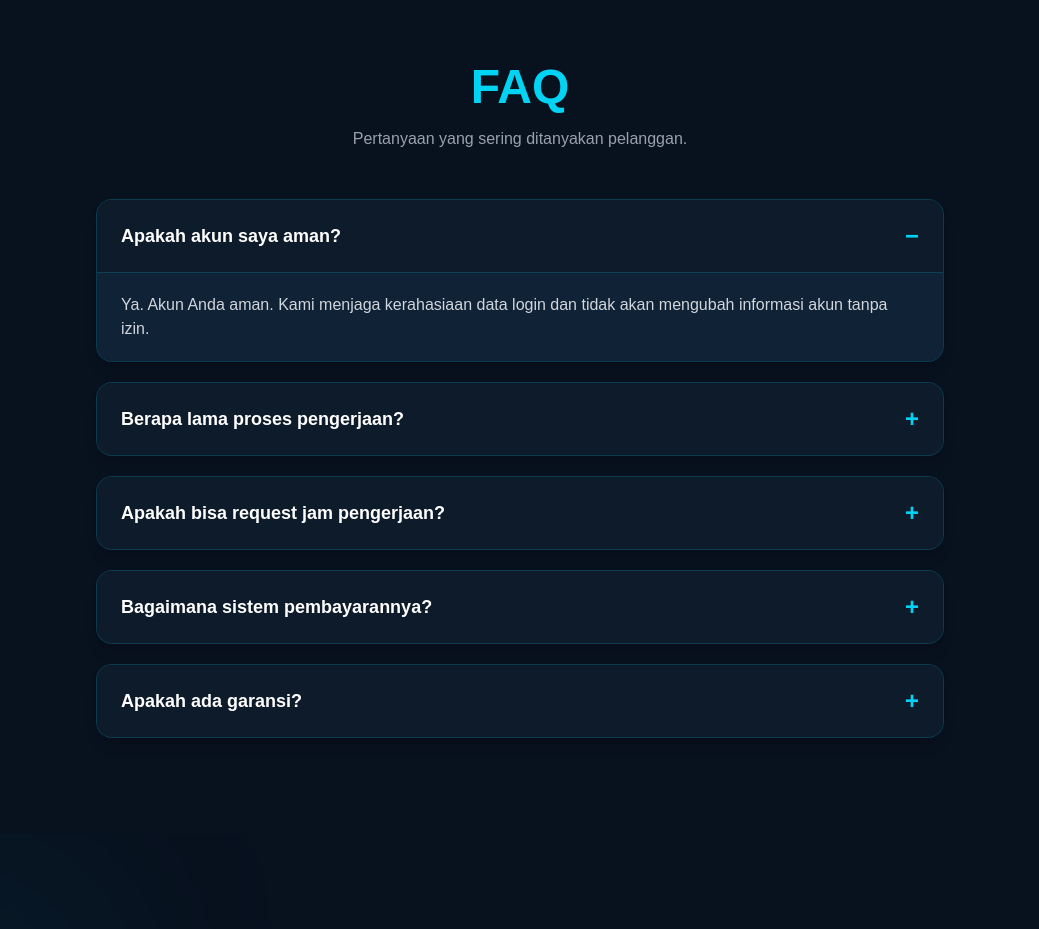
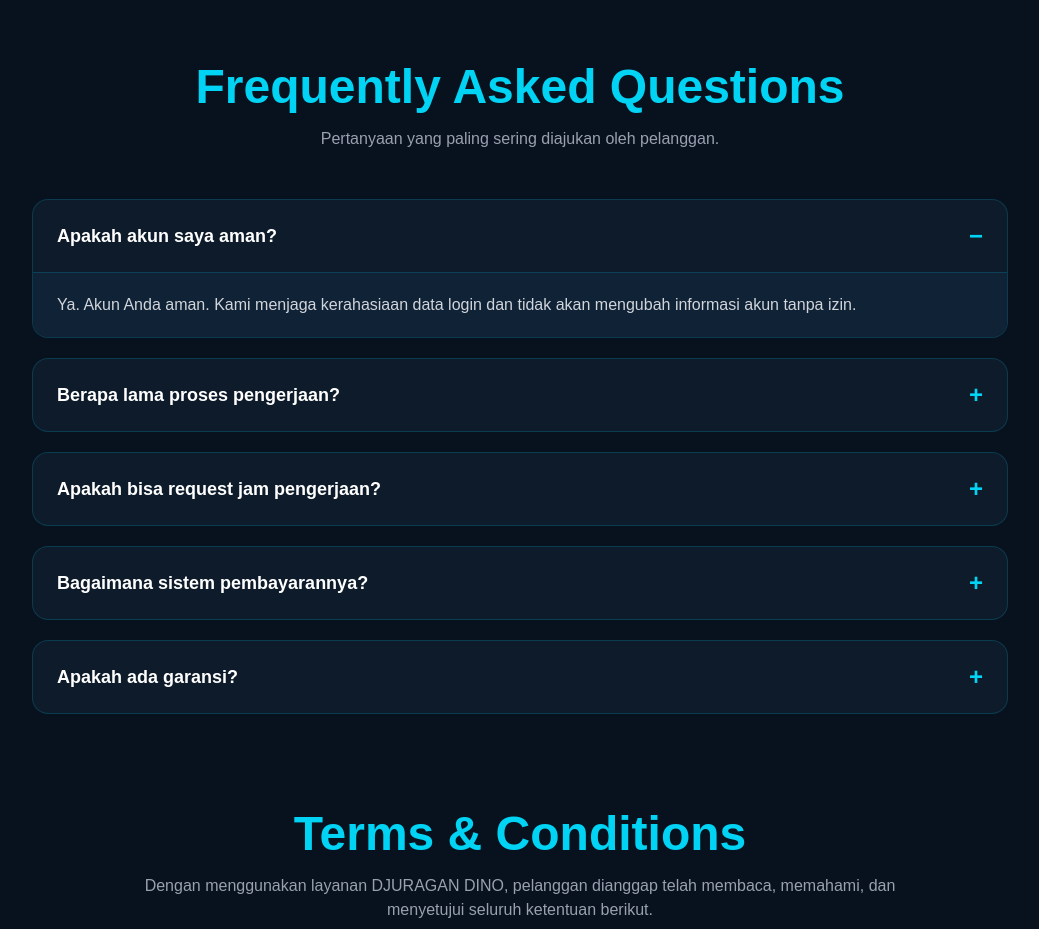
Before and after one commit to DjuraganDino/djuragan-dino, a Next.js app: page / in a window 1280 px wide. Shown: the part 4420-5349 px from the top of the page, without its empty margins (120-1159 px from the left). Built offline with nearby package versions, Linux system fonts and the light colour scheme.

Commit message:
Add terms and conditions section

```diff
--- a/components/FAQ.tsx
+++ b/components/FAQ.tsx
@@ -1,6 +1,7 @@
 "use client";
 
 import { useState } from "react";
+import { CheckCircle } from "lucide-react";
 
 const faqs = [
   {
@@ -30,29 +31,82 @@ const faqs = [
   },
 ];
 
+const terms = [
+  {
+    title: "Layanan",
+    text: "DJURAGAN DINO menyediakan jasa management account Whiteout Survival sesuai paket yang dipilih. Layanan ini hanya berupa jasa pengerjaan, bukan layanan untuk mengejar atau menjamin peringkat (push rank).",
+  },
+  {
+    title: "Harga",
+    text: "Seluruh harga yang tertera merupakan biaya jasa pengerjaan dan berlaku flat untuk semua pelanggan. Harga tidak dipengaruhi oleh hasil akhir ranking maupun pencapaian akun.",
+  },
+  {
+    title: "Pembayaran",
+    text: "Pengerjaan akan dimulai setelah pembayaran diterima. Dengan melakukan pembayaran, pelanggan dianggap telah menyetujui seluruh Terms & Conditions yang berlaku.",
+  },
+  {
+    title: "Pembatalan & Refund",
+    text: "Setelah pembayaran diterima dan proses pengerjaan dimulai, transaksi tidak dapat dibatalkan dan tidak dapat dilakukan pengembalian dana (refund).",
+  },
+  {
+    title: "Keamanan Akun",
+    text: "Selama masa pengerjaan berlangsung, DJURAGAN DINO menjaga kerahasiaan informasi akun pelanggan dan hanya menggunakan akses akun untuk keperluan layanan yang telah disepakati.",
+  },
+  {
+    title: "Ganti Password",
+    text: "Setelah masa pengerjaan selesai, pelanggan wajib mengganti password akun demi menjaga keamanan akun.",
+  },
+  {
+    title: "Tanggung Jawab",
+    text: "DJURAGAN DINO hanya bertanggung jawab atas akun selama masa pengerjaan berlangsung. Setelah layanan selesai dan akses akun dikembalikan kepada pelanggan, segala bentuk kehilangan akses, peretasan, maupun penyalahgunaan akun bukan menjadi tanggung jawab kami.",
+  },
+  {
+    title: "Jadwal Event",
+    text: "Pengerjaan mengikuti jadwal resmi Whiteout Survival. Apabila terjadi maintenance server, perubahan jadwal event, bug, atau gangguan dari pihak developer, maka waktu pengerjaan akan menyesuaikan kondisi tersebut.",
+  },
+  {
+    title: "Data Akun",
+    text: "Pelanggan wajib memberikan informasi akun yang benar, lengkap, serta memastikan akun dapat diakses selama proses pengerjaan berlangsung.",
+  },
+  {
+    title: "Hasil Pengerjaan",
+    text: "Kami berkomitmen memberikan pelayanan terbaik sesuai paket yang dipilih. Namun hasil event dapat dipengaruhi oleh kondisi akun, aktivitas pemain lain, matchmaking, maupun perubahan mekanisme permainan yang berada di luar kendali kami.",
+  },
+  {
+    title: "Akses Akun",
+    text: "Pelanggan bertanggung jawab memastikan akun tidak sedang digunakan di perangkat lain selama proses pengerjaan. Gangguan akibat login bersamaan berada di luar tanggung jawab kami.",
+  },
+  {
+    title: "Perubahan Ketentuan",
+    text: "DJURAGAN DINO berhak memperbarui Terms & Conditions sewaktu-waktu apabila diperlukan.",
+  },
+];
+
 export default function FAQ() {
   const [open, setOpen] = useState<number | null>(0);
 
   return (
     <section id="faq" className="bg-[#08111E] py-24">
-      <div className="mx-auto max-w-4xl px-6">
+      <div className="mx-auto max-w-5xl px-6">
+
+        {/* FAQ */}
         <h2 className="mb-4 text-center text-5xl font-black text-cyan-400">
-          FAQ
+          Frequently Asked Questions
         </h2>
 
         <p className="mb-12 text-center text-gray-400">
-          Pertanyaan yang sering ditanyakan pelanggan.
+          Pertanyaan yang paling sering diajukan oleh pelanggan.
         </p>
 
         <div className="space-y-5">
           {faqs.map((faq, index) => (
             <div
               key={index}
-              className="overflow-hidden rounded-2xl border border-cyan-500/20 bg-[#0D1B2A] shadow-lg"
+              className="overflow-hidden rounded-2xl border border-cyan-500/20 bg-[#0D1B2A]"
             >
               <button
                 onClick={() => setOpen(open === index ? null : index)}
-                className="flex w-full items-center justify-between bg-[#0D1B2A] px-6 py-5 transition-all duration-300 hover:bg-[#13283E]"
+                className="flex w-full items-center justify-between px-6 py-5 hover:bg-[#13283E] transition"
               >
                 <span className="text-left text-lg font-semibold text-white">
                   {faq.question}
@@ -71,6 +125,47 @@ export default function FAQ() {
             </div>
           ))}
         </div>
+
+        {/* Terms */}
+        <div className="mt-24">
+
+          <h2 className="text-center text-5xl font-black text-cyan-400">
+            Terms & Conditions
+          </h2>
+
+          <p className="mx-auto mt-4 mb-12 max-w-3xl text-center text-gray-400">
+            Dengan menggunakan layanan DJURAGAN DINO, pelanggan dianggap telah
+            membaca, memahami, dan menyetujui seluruh ketentuan berikut.
+          </p>
+
+          <div className="space-y-5">
+            {terms.map((item, index) => (
+              <div
+                key={index}
+                className="rounded-2xl border border-cyan-500/20 bg-[#0D1B2A] p-6"
+              >
+                <div className="flex items-start gap-4">
+                  <CheckCircle
+                    className="mt-1 shrink-0 text-cyan-400"
+                    size={22}
+                  />
+
+                  <div>
+                    <h3 className="text-lg font-bold text-white">
+                      {index + 1}. {item.title}
+                    </h3>
+
+                    <p className="mt-2 leading-7 text-gray-300">
+                      {item.text}
+                    </p>
+                  </div>
+                </div>
+              </div>
+            ))}
+          </div>
+
+        </div>
+
       </div>
     </section>
   );
```
